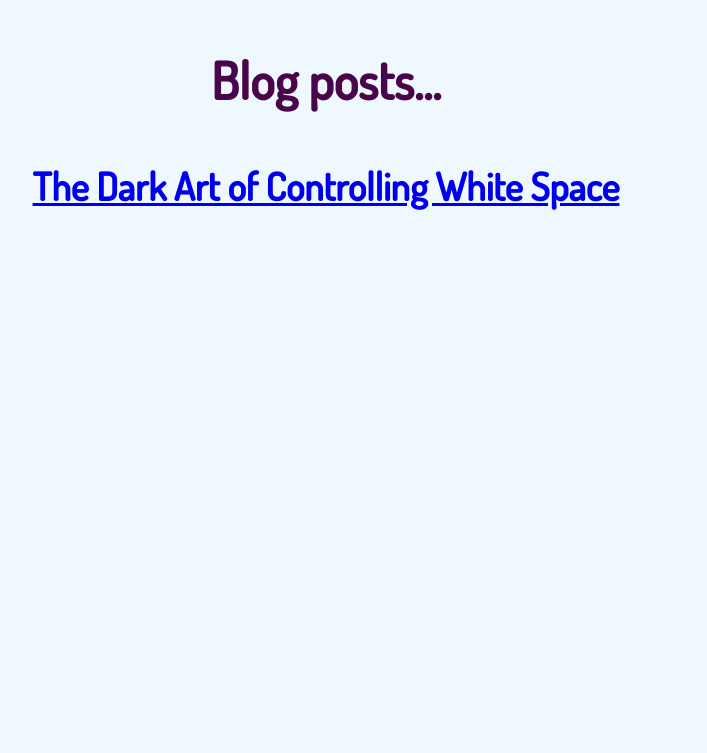
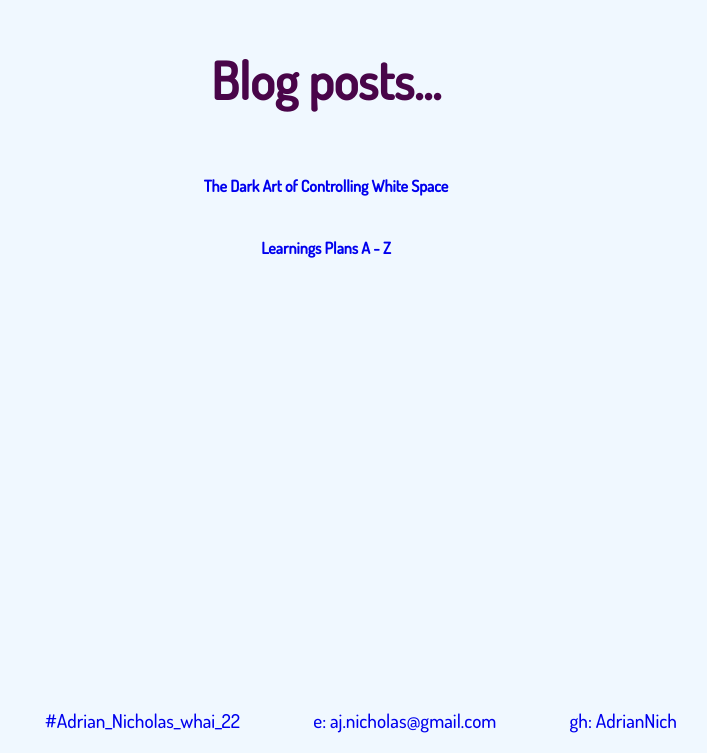
Before and after one commit to AdrianNich/adriannich.github.io, a plain HTML site: page blog/index.html in a window 1280 px wide. Shown: the part 487-1240 px from the top of the page, without its empty margins (314-1021 px from the left). Before the commit the page ends 840 px from the top, so only its background shows below. Drawn offline with Linux system fonts and the light colour scheme.

Commit message:
adding footer

```diff
--- a/blog/index.html
+++ b/blog/index.html
@@ -27,8 +27,17 @@
     </div>
     <div class="profilepic"></div>
     <h2>Blog posts...</h2>
-    <h3><a href="marborpad.html">The Dark Art of Controlling White Space</a></h3>
+    <h4><a href="marborpad.html">The Dark Art of Controlling White Space</a></h4>
+    <h4><a href="#">Learnings Plans A - Z</a></h4>
     <!-- <p> This is the beginning of my website home page.</p>
     <p> It will eventually contain a list of links to all my blogs. </p> -->
+    <footer class="footer">
+      <div class="container">
+              <ul>
+          <li><a href="#">#Adrian_Nicholas_whai_22</a></li>
+          <li><a href="#">e: aj.nicholas@gmail.com</a></li>
+          <li><a href="#">gh: AdrianNich</a></li>
+        </ul>
+        </div></footer>
   </body>
 </html>
--- a/blog/main.css
+++ b/blog/main.css
@@ -6,6 +6,10 @@ body {
   max-width: 1000px;
   margin: 20px auto;
   text-align: center;
+
+  min-height: 150vh;
+  display: flex;
+  flex-direction: column;
 }
   h1 {
   color: rgb(73, 5, 73);
@@ -30,6 +34,9 @@ h3 {
     font-size: 2vw;
   }
 
+  a {
+    text-decoration: none;
+  }
   header {
     font-size: 4vh;
     color:rgb(73, 5, 73);
@@ -40,6 +47,14 @@ h3 {
     content: '';
     display: table;
     clear: both;
+  }
+
+  footer {
+    /* background: #333; */
+    color: rgb(73, 5, 73);
+    padding 3em;
+
+    margin-top: auto;
   }
   .profilepic {
           width: 188px;
@@ -148,7 +163,20 @@ h3 {
    margin: 100px;
  }
 
+ footer ul {
+  margin: 0;
+  padding: 0;
+  list-style: none;
+}
+
+footer li {
+  display: inline-block;
+  margin-left: 70px;
+  padding-top: 25px;
+  position: relative;
+}
+
  @media (max-width: 500px) {
    body { margin: 50px;}
-   li {font-size: 2.5vw;}
+   li {font-size: 1em;}
  }
```
Also changed, not shown: blog/marborpad.html (+9 -1 lines).
